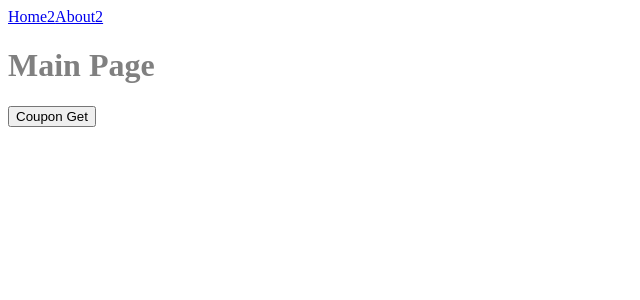
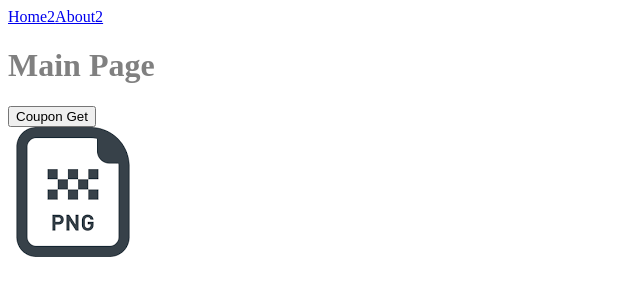
Before and after one commit to Kosuke-Ito/test-nuxt3-app, a Nuxt app: page / in a window 1280 px wide. Shown: the top 300 px of the page, without its empty margins (0-640 px from the left). Built offline with nearby package versions, Linux system fonts and the light colour scheme.

Commit message:
assetsに画像を追加し、表示

```diff
--- a/pages/index.vue
+++ b/pages/index.vue
@@ -3,6 +3,9 @@
     <h1>Main Page</h1>
     <button @click="handleClick">Coupon Get</button>
     <LazyCoupon v-if="show" />
+    <div>
+      <img src="~/assets/icon.png" alt="Nuxt3 Icon" />
+    </div>
   </div>
 </template>
 <script setup>
```
Also changed, not shown: assets/icon.png (added).
